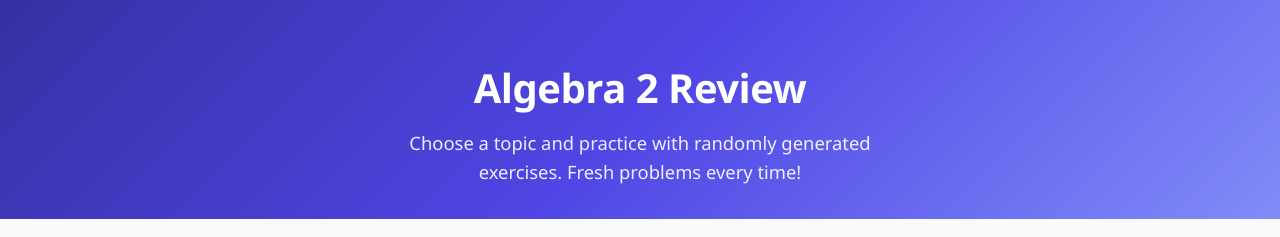
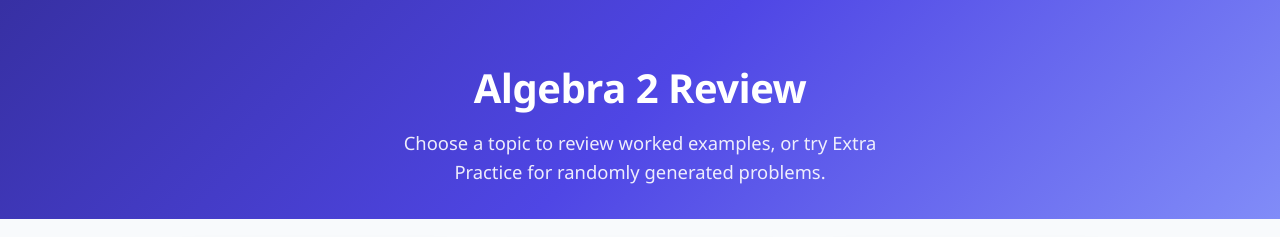
Before and after one commit to bendazz/algebra2, a plain HTML site: page index.html in a window 1280 px wide. Shown: the top 237 px of the page. Drawn offline with Linux system fonts and the light colour scheme.

Commit message:
fixing header

```diff
--- a/index.html
+++ b/index.html
@@ -10,7 +10,7 @@
 
   <header class="hero">
     <h1>Algebra 2 Review</h1>
-    <p>Choose a topic and practice with randomly generated exercises. Fresh problems every time!</p>
+    <p>Choose a topic to review worked examples, or try Extra Practice for randomly generated problems.</p>
   </header>
 
   <main class="topics">
```
